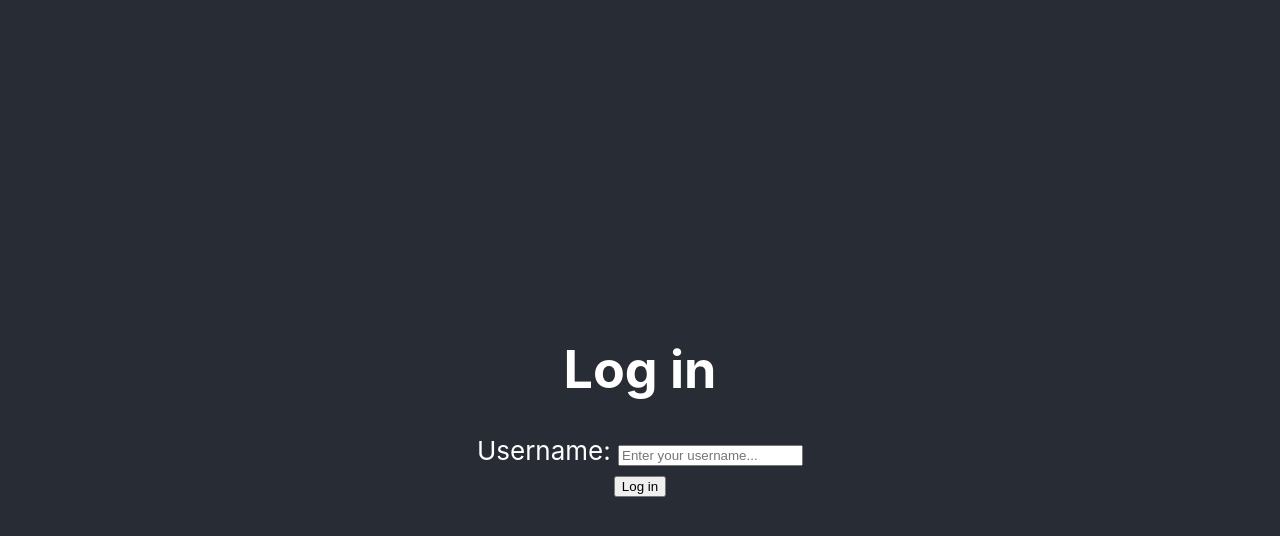
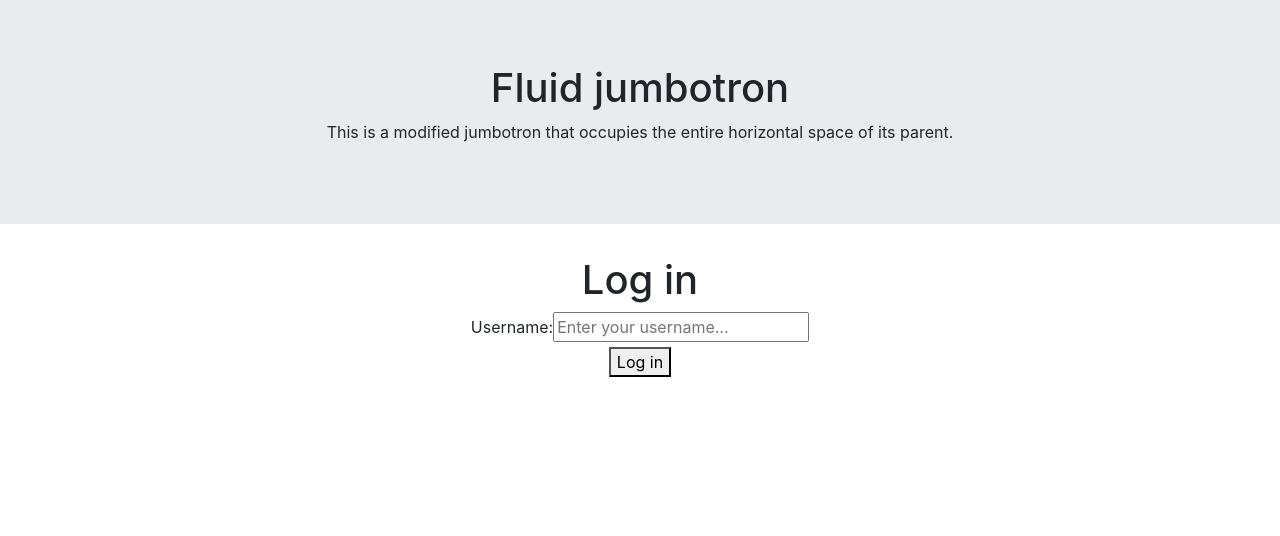
Before and after one commit to lillap/react-asl-translator, a React (Create React App) app: page /login in a window 1280 px wide. Shown: the top 536 px of the page. Built offline with nearby package versions, Linux system fonts and the light colour scheme.

Commit message:
feat: added header and redirectbuttons as components

```diff
--- a/package.json
+++ b/package.json
@@ -6,7 +6,9 @@
     "@testing-library/jest-dom": "^5.11.6",
     "@testing-library/react": "^11.2.2",
     "@testing-library/user-event": "^12.2.2",
+    "bootstrap": "^4.5.3",
     "react": "^17.0.1",
+    "react-bootstrap": "^1.4.0",
     "react-dom": "^17.0.1",
     "react-router-dom": "^5.2.0",
     "react-scripts": "4.0.1",
--- a/src/App.css
+++ b/src/App.css
@@ -1,38 +1,3 @@
 .App {
   text-align: center;
 }
-
-.App-logo {
-  height: 40vmin;
-  pointer-events: none;
-}
-
-@media (prefers-reduced-motion: no-preference) {
-  .App-logo {
-    animation: App-logo-spin infinite 20s linear;
-  }
-}
-
-.App-header {
-  background-color: #282c34;
-  min-height: 100vh;
-  display: flex;
-  flex-direction: column;
-  align-items: center;
-  justify-content: center;
-  font-size: calc(10px + 2vmin);
-  color: white;
-}
-
-.App-link {
-  color: #61dafb;
-}
-
-@keyframes App-logo-spin {
-  from {
-    transform: rotate(0deg);
-  }
-  to {
-    transform: rotate(360deg);
-  }
-}
--- a/src/App.js
+++ b/src/App.js
@@ -6,13 +6,17 @@ import Login from './components/containers/Login'
 import Translator from './components/containers/Translator'
 import Profile from './components/containers/Profile'
 import NotFound from './components/containers/NotFound';
+import Header from './components/ui/Header';
 
 function App() {
+
+
+
 
   return (
     <Router>
       <div className="App">
-        <div className="App-header">
+        <Header/>
           <Switch>
             <Route exact path="/">
               <Redirect from="/" to="/login" />
@@ -21,9 +25,7 @@ function App() {
             <Route exact path="/translator" component={ Translator }/>
             <Route exact path="/profile" component={ Profile }/>
             <Route path="*" component={NotFound}/>
-
           </Switch>
-        </div>
       </div>
     </Router>
   );
--- a/src/components/containers/Profile.js
+++ b/src/components/containers/Profile.js
@@ -1,6 +1,7 @@
 import React from 'react';
-import Redirect from '../redirect';
+import {Redirect} from 'react-router-dom';
 import { getStorage } from '../../utils/localstorage'
+import ProfileButtons from '../ui/redirectButtons/ProfileButtons';
 import TranslatorTable from '../ui/TranslatorTable';
 
 // create some sort of link to translator-page
@@ -10,10 +11,10 @@ const Profile = () => {
 
     return (
         <div>
+            <ProfileButtons/>
             {!user && <Redirect to="/login"/>}
-            <h1>Profile</h1>
+            <h1>{user}</h1>
             <TranslatorTable/>
-            <Redirect />
         </div>
 
     )
--- a/src/components/containers/Translator.js
+++ b/src/components/containers/Translator.js
@@ -1,29 +1,23 @@
 import React, { useState } from 'react';
 import TranslatorForm from '../forms/TranslatorForm';
 import { getStorage } from '../../utils/localstorage';
-import { Redirect, useHistory } from 'react-router-dom';
+import { Redirect } from 'react-router-dom';
 import TranslatorResult from '../ui/TranslatorResult';
+import TranslatorButtons from '../ui/redirectButtons/TranslatorButtons';
 
 const Translator = () => {
     const user = getStorage('session');
-    const history = useHistory();
     const [currentTranslation, setCurrentTranslation] = useState('');
 
     const handleTranslationClick = (input) => {
         setCurrentTranslation(input);
     }
 
-    const goToProfile = () => {
-        history.replace('/profile');
-    }
-
-    // create some sort of redirect to profile-page
-
     return (
         <div>
+            <TranslatorButtons/>
             {!user && <Redirect to="/login"/>}
             <h1>Translator</h1>
-            <button type="button" id="profile-btn" onClick={goToProfile}>Profile page</button>
             <TranslatorForm makeTranslation={event => handleTranslationClick(event)}/>
             <TranslatorResult input={currentTranslation} />
         </div>
--- a/src/components/redirect.js
+++ /dev/null
@@ -1,26 +0,0 @@
-import React from 'react';
-import { useHistory } from 'react-router-dom';
-import { clearStorage } from '../utils/localstorage';
-
-const Redirect = () => {
-
-    const history = useHistory();
-
-    const logOut = () => {
-        clearStorage();
-        history.replace('/login');
-    }
-
-    const goBack = () => {
-        history.replace('/translator');
-    }
-
-    return (
-        <div>
-            <button type="button" onClick={logOut}>Log out</button>
-            <button type="button" onClick={goBack}>Back to translation page</button>
-        </div>
-    )
-}
-
-export default Redirect;
--- /dev/null
+++ b/src/components/ui/Header.js
@@ -0,0 +1,33 @@
+import React, { useEffect, useState } from 'react';
+import { Container, Jumbotron } from 'react-bootstrap';
+import { getStorage } from '../../utils/localstorage';
+import ProfileButtons from './redirectButtons/ProfileButtons';
+
+const Header = () => {
+
+    // const [userExists, setUserExists] = useState(false);
+
+    // useEffect (() => {
+    //     if (getStorage('session')) {
+    //         setUserExists(true);
+    //     } else {
+    //         setUserExists(false);
+    //     }
+    // }, []);
+
+  return (
+    <Jumbotron fluid>
+        <Container>
+            <h1>Fluid jumbotron</h1>
+            <p>
+            This is a modified jumbotron that occupies the entire horizontal space of
+            its parent.
+            </p>
+
+
+        </Container>
+    </Jumbotron>
+  )
+};
+
+export default Header;
--- /dev/null
+++ b/src/components/ui/redirectButtons/ProfileButtons.js
@@ -0,0 +1,29 @@
+import React, { useEffect, useState } from 'react';
+import { useHistory } from 'react-router-dom';
+import { clearStorage, getStorage } from '../../../utils/localstorage';
+
+const ProfileButtons = () => {
+
+
+    const history = useHistory();
+
+    const logOut = () => {
+        clearStorage();
+        history.replace('/login');
+    }
+
+    const goBack = () => {
+        history.replace('/translator');
+    }
+
+    return (
+
+            <div>
+                <button type="button" onClick={logOut}>Log out</button>
+                <button type="button" onClick={goBack}>Back to translation page</button>
+            </div>
+
+    )
+}
+
+export default ProfileButtons;
--- /dev/null
+++ b/src/components/ui/redirectButtons/TranslatorButtons.js
@@ -0,0 +1,29 @@
+import React from 'react';
+import { useHistory } from 'react-router-dom';
+import { clearStorage} from '../../../utils/localstorage';
+
+const TranslatorButtons = () => {
+
+
+    const history = useHistory();
+
+    const logOut = () => {
+        clearStorage();
+        history.replace('/login');
+    }
+
+    const goToProfile = () => {
+        history.replace('/profile');
+    }
+
+    return (
+
+            <div>
+                <button type="button" onClick={logOut}>Log out.</button>
+                <button type="button" onClick={goToProfile}>Profile page</button>
+            </div>
+
+    )
+}
+
+export default TranslatorButtons;
--- a/src/index.js
+++ b/src/index.js
@@ -1,5 +1,6 @@
 import React from 'react';
 import ReactDOM from 'react-dom';
+import 'bootstrap/dist/css/bootstrap.min.css';
 import './index.css';
 import App from './App';
 import reportWebVitals from './reportWebVitals';
```
Also changed, not shown: 1 other file (tests, documents, lock files or other folders).
